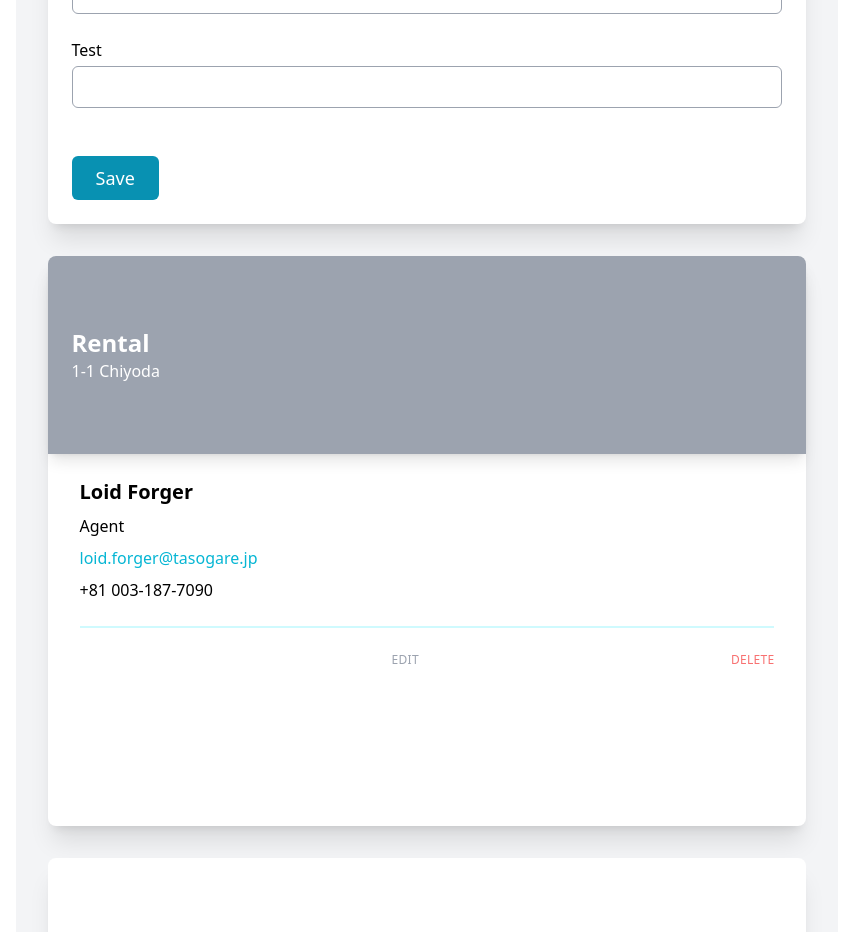
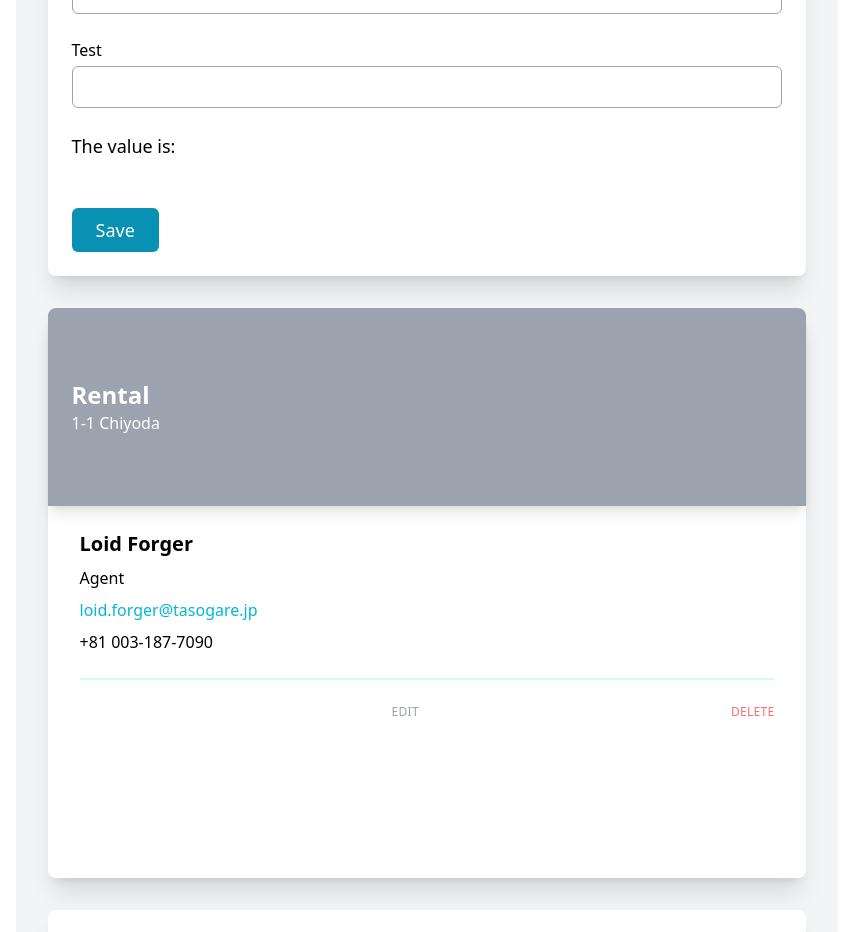
Before and after one commit to nathan-ts/rental-tracker, a Nuxt app: page / in a window 1280 px wide. Shown: the part 1180-2112 px from the top of the page, without its empty margins (213-1066 px from the left). Built offline with nearby package versions, Linux system fonts and the light colour scheme.

Commit message:
fix mutated value for v-model

```diff
--- a/components/InputField.vue
+++ b/components/InputField.vue
@@ -4,7 +4,7 @@
 	<label>
 		<div class="pb-1">{{ label }}</div>
 		<input
-			type="text" v-model="value"
+			type="text" :name="name" :value="value"
 			@input="$emit('input', $event.target.value)"
 			required="required"
 			class="w-full border border-gray-400 rounded-md p-2"
@@ -23,7 +23,6 @@ export default {
     },
 		value: {
       type: String,
-			required: true,
     }
   },
 }
--- a/components/LocationDetail.vue
+++ b/components/LocationDetail.vue
@@ -34,6 +34,7 @@
 				<InputField label="Email address *"/>
 				<InputField label="Phone *"/>
 				<InputField :label="label" v-model="model" />
+				<p>The value is: {{ model }}</p>
 			</div>
 			<div class="card-save
 				p-6
```
Lines whose indentation alone changed are shown as unchanged.
